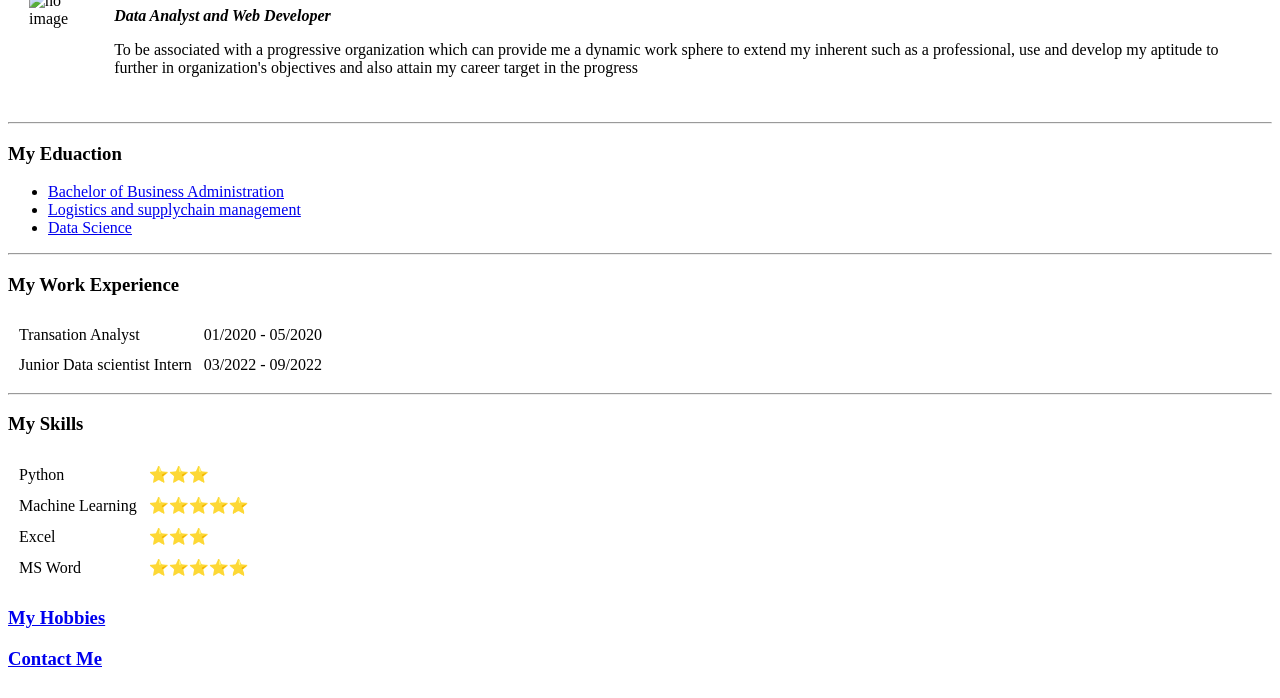
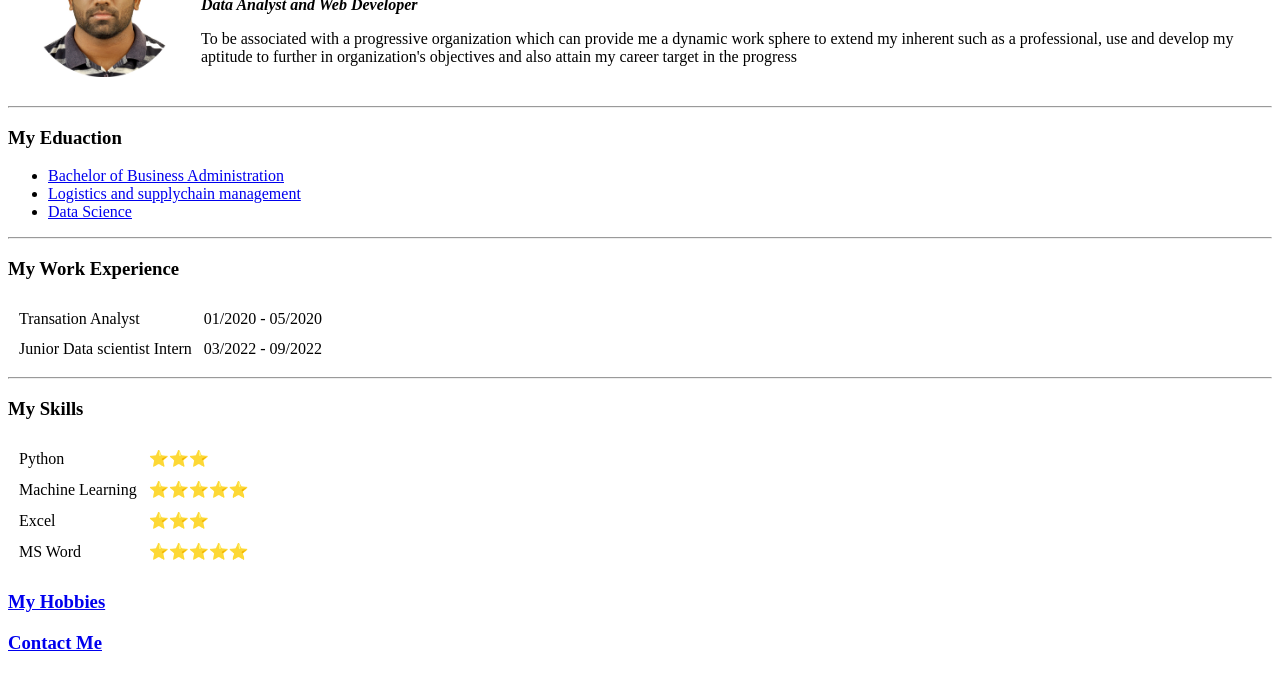
Before and after one commit to Nimish123456/CV, a plain HTML site: page index.html in a window 1280 px wide. Shown: the part 102-800 px from the top of the page. Drawn offline with Linux system fonts and the light colour scheme.

Commit message:
Update index.html

```diff
--- a/index.html
+++ b/index.html
@@ -1,4 +1,4 @@
-<!DOCTYPE html>
+
 <html lang="en" dir="ltr">
 
 <head>
@@ -9,7 +9,7 @@
 <body>
     <table cellspacing="20">
         <tr>
-            <td><img src="Images\Nimish.png" alt="no image" width="" height="150"></td>
+            <td><img src="Nimish.png" alt="no image" width="" height="150"></td>
             <td>
                 <h1>Nimish Alexander Varghese</h1>
                 <p><em><strong>Data Analyst and Web Developer</strong></em></p>
```
